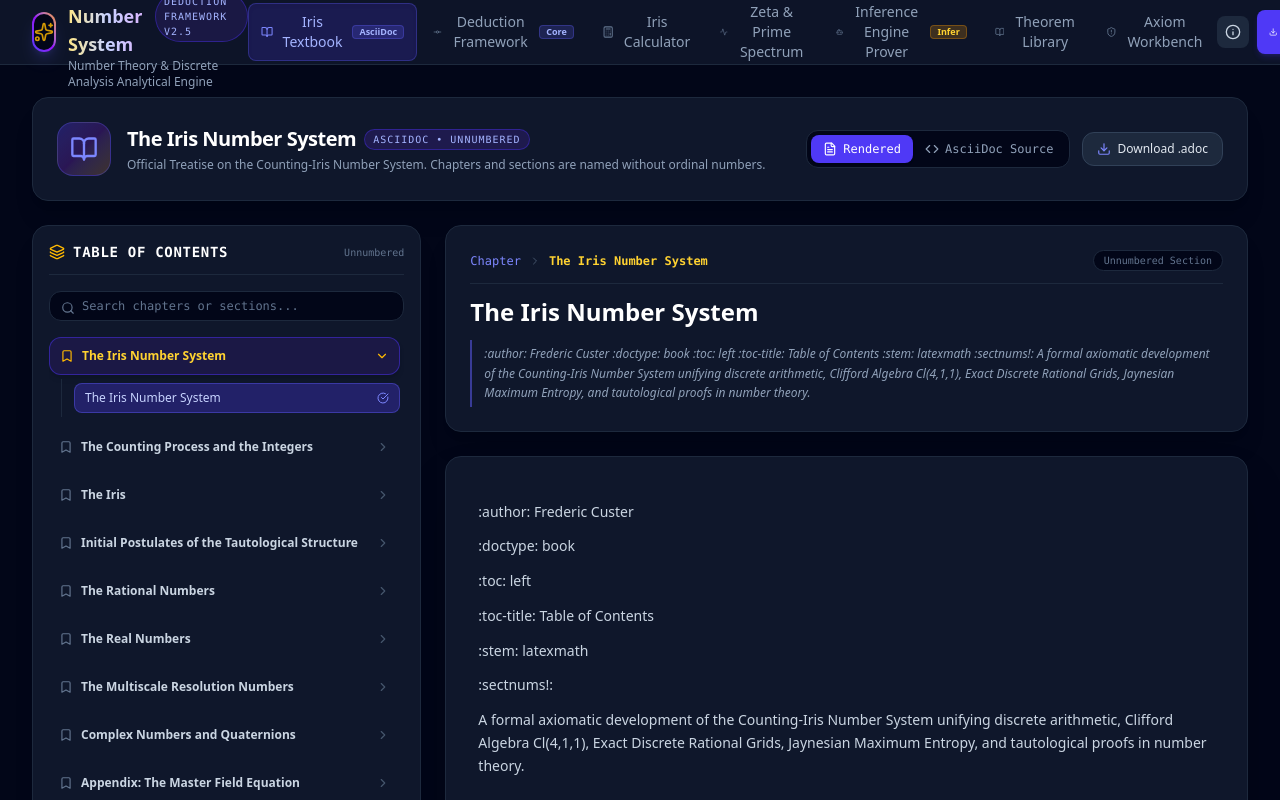
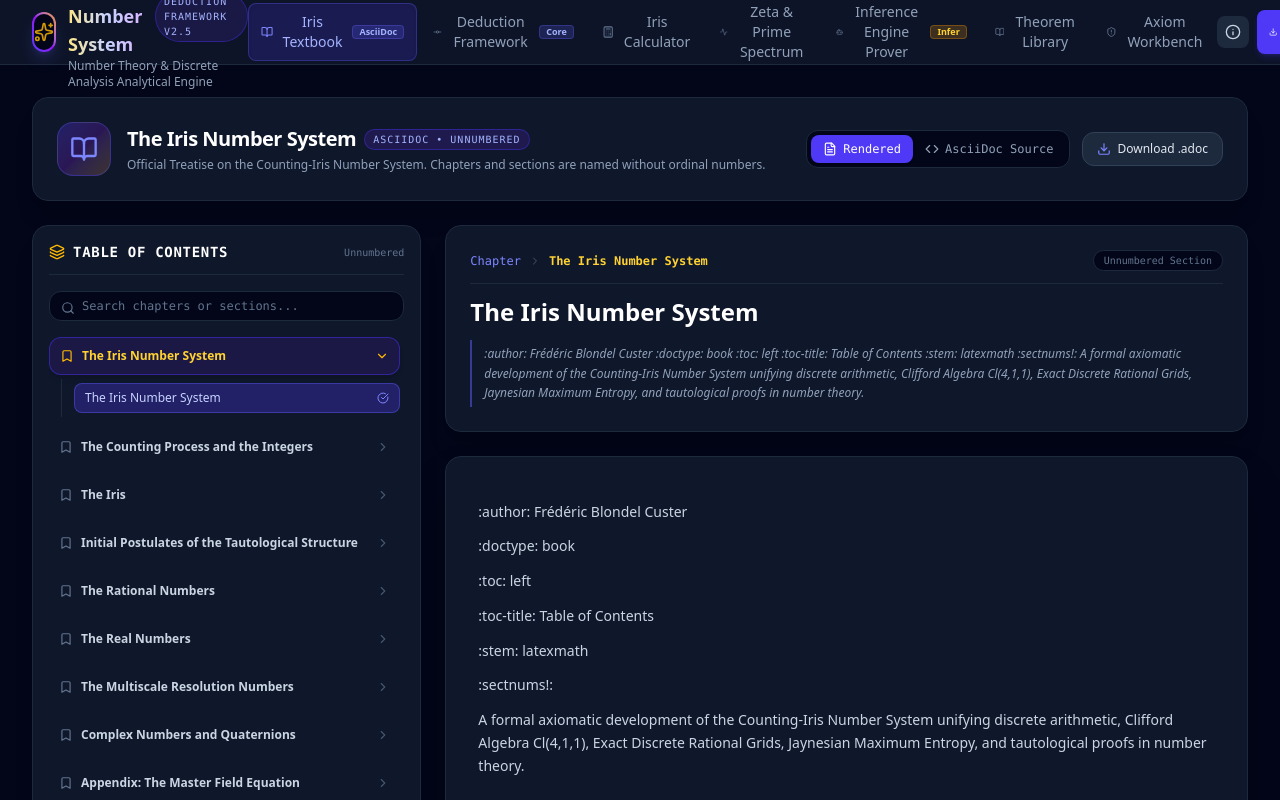
Before and after one commit to chemoelectric/iris-number-system, a React (Vite) app: page / in a window 1280 px wide. Shown: the top 800 px of the page. Built offline with nearby package versions, Linux system fonts and the light colour scheme.

Commit message:
docs: update author name to Frédéric Blondel Custer
Refine author attribution across the textbook metadata, AsciiDoc documentation, and project README to reflect the full legal name.

```diff
--- a/src/data/textbookData.ts
+++ b/src/data/textbookData.ts
@@ -105,7 +105,7 @@ export const INITIAL_TEXTBOOK: Textbook = {
   id: "textbook-iris-number-system",
   title: JSON.parse("\"The Iris Number System\""),
   subtitle: "Constructive Clifford Multivector Analysis",
-  author: JSON.parse("\"C. V. H. H. B. P. A.\""),
+  author: JSON.parse("\"Frédéric Blondel Custer\""),
   version: "2.1.0",
   lastUpdated: "2026-08-01",
   description: JSON.parse("\"A Rigorous Constructive Foundation for Mathematics and Physics\""),
@@ -113,12 +113,12 @@ export const INITIAL_TEXTBOOK: Textbook = {
   {
     "id": "chap-the-iris-number-system",
     "title": "The Iris Number System",
-    "summary": ":author: Frederic Custer\n:doctype: book\n:toc: left\n:toc-title: Table of Contents\n:stem: latexmath\n:sectnums!:\n\nA formal axiomatic development of the Counting-Iris Number System unifying discrete arithmetic, Clifford Algebra Cl(4,1,1), Exact Discrete Rational Grids, Jaynesian Maximum Entropy, and tautological proofs in number theory.",
+    "summary": ":author: Frédéric Blondel Custer\n:doctype: book\n:toc: left\n:toc-title: Table of Contents\n:stem: latexmath\n:sectnums!:\n\nA formal axiomatic development of the Counting-Iris Number System unifying discrete arithmetic, Clifford Algebra Cl(4,1,1), Exact Discrete Rational Grids, Jaynesian Maximum Entropy, and tautological proofs in number theory.",
     "sections": [
       {
         "id": "chap-the-iris-number-system-sec-1",
         "title": "The Iris Number System",
-        "contentAsciiDoc": ":author: Frederic Custer\n:doctype: book\n:toc: left\n:toc-title: Table of Contents\n:stem: latexmath\n:sectnums!:\n\nA formal axiomatic development of the Counting-Iris Number System unifying discrete arithmetic, Clifford Algebra Cl(4,1,1), Exact Discrete Rational Grids, Jaynesian Maximum Entropy, and tautological proofs in number theory."
+        "contentAsciiDoc": ":author: Frédéric Blondel Custer\n:doctype: book\n:toc: left\n:toc-title: Table of Contents\n:stem: latexmath\n:sectnums!:\n\nA formal axiomatic development of the Counting-Iris Number System unifying discrete arithmetic, Clifford Algebra Cl(4,1,1), Exact Discrete Rational Grids, Jaynesian Maximum Entropy, and tautological proofs in number theory."
       }
     ]
   },
```
Also changed, not shown: 2 other files (tests, documents, lock files or other folders).
